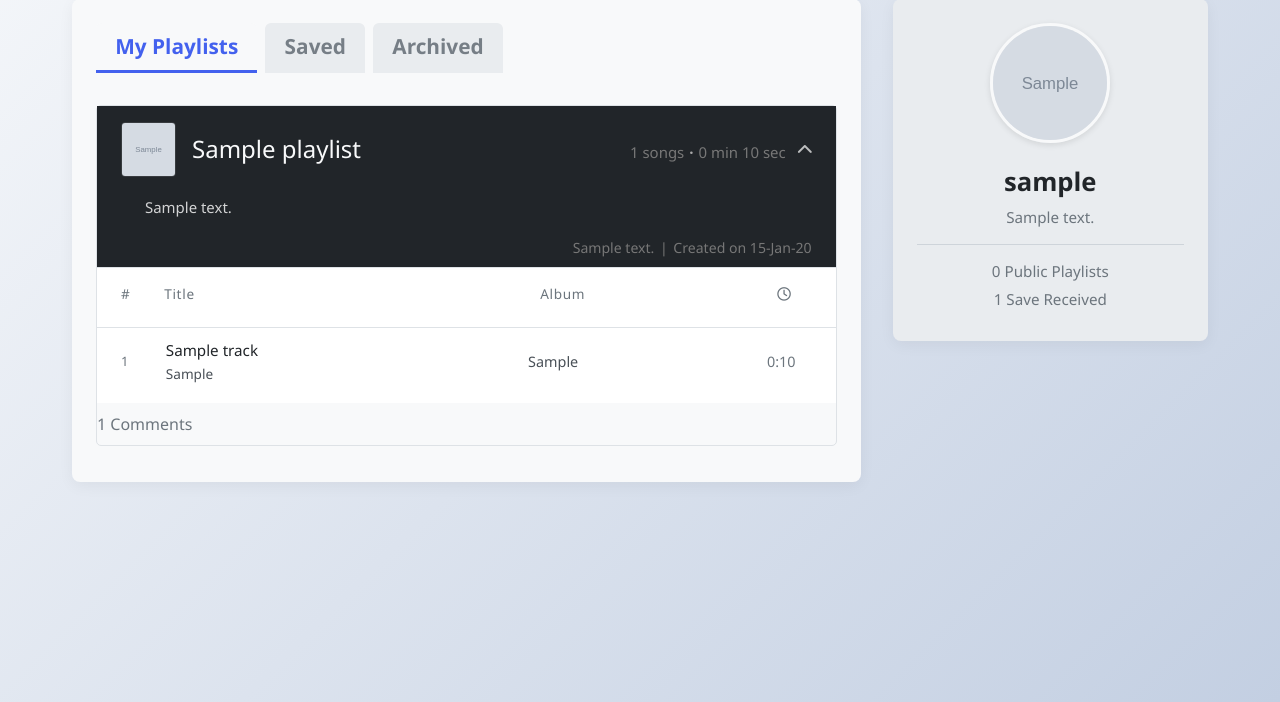
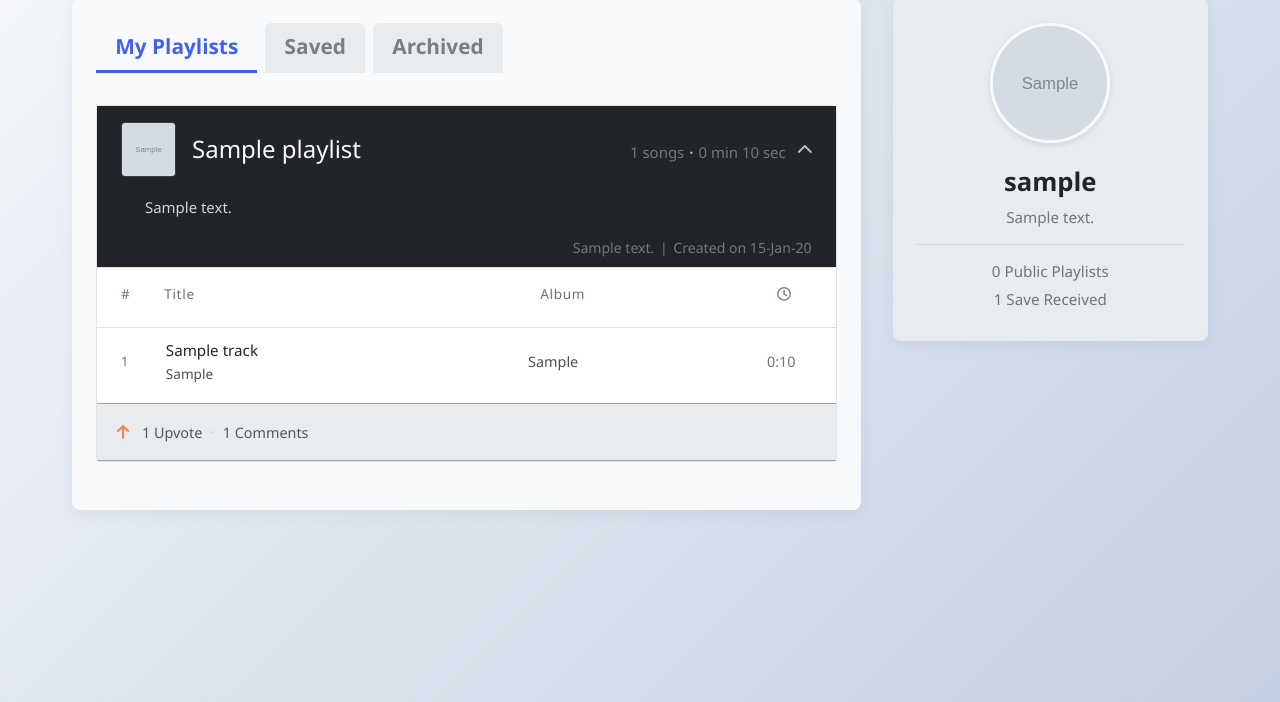
Before and after one commit to guramrekh/wavelink, a Flask app: page /home in a window 1280 px wide. Shown: the part 98-800 px from the top of the page. Run offline with Flask 3, Linux system fonts and the light colour scheme; a user stored in the database is signed in; tables that the repository leaves empty hold one stand-in row (values such as "Sample post"); grey boxes marked "Sample" are stand-in pictures; some libraries are stand-ins or nearby versions.

Commit message:
added upvoting

```diff
--- a/myapp/models.py
+++ b/myapp/models.py
@@ -63,6 +63,11 @@ class Playlist(db.Model):
     @property
     def total_duration(self):
         return sum(pt.track.duration or 0 for pt in self.tracks.all())
+
+    def is_liked_by_user(self, user):
+        if not user or not user.is_authenticated:
+            return False
+        return any(like.user_id == user.id for like in self.likes)
 
     def __repr__(self):
         return f"<Playlist: name='{self.name}', author_id={self.user_id}, visibility='{self.visibility}', created='{self.creation_date}'>"
--- a/myapp/routes/main.py
+++ b/myapp/routes/main.py
@@ -2,7 +2,7 @@ from flask import Blueprint, current_app, flash, redirect, render_template, requ
 from flask_login import current_user, login_required
 
 from myapp.forms import AccountUpdateForm
-from myapp.models import Playlist, User, SavedPlaylist, Comment
+from myapp.models import Playlist, User, SavedPlaylist, Comment, Like
 from myapp.extensions import db
 from myapp.routes.utils import formatted_total_duration, save_picture
 
--- a/myapp/static/css/home.css
+++ b/myapp/static/css/home.css
@@ -232,7 +232,7 @@ body {
 
 
 .playlist-item {
-    margin-bottom: 0.75rem;
+    margin-bottom: 1.5rem;
     border-radius: 5px;
     border: 1px solid #dee2e6;
 }
--- a/myapp/static/css/styles.css
+++ b/myapp/static/css/styles.css
@@ -176,23 +176,68 @@ body {
     color: white;
 }
 
-/* Comment Section Styles */
+
 .playlist-actions {
-  margin-top: 10px;
-  margin-bottom: 10px;
+  display: flex;
+  align-items: center;
+  padding: 12px 15px;
+  background-color: #e9ecef;
+  border-top: 1px solid #a1a3a5;
+  border-bottom: 1px solid #a1a3a5;
 }
+
+.like-form {
+  display: inline-block;
+  margin-right: 8px;
+}
+
+.like-btn {
+  background-color: transparent;
+  border: none;
+  color: #777;
+  cursor: pointer;
+  padding: 5px;
+  font-size: 1rem;
+}
+
+.like-btn:hover {
+  color: #555;
+}
+
+.like-btn.liked {
+  color: #ff7f50;
+}
+
+.like-btn.liked:hover {
+  color: #e35b2e;
+}
+
+.like-count {
+  font-size: 0.9rem;
+  color: #555;
+}
+
+.action-separator {
+  color: #ccc;
+  margin: 0 8px;
+}
+
 
 .toggle-comments-btn {
   cursor: pointer;
-  color: #6c757d;
+  color: #555;
+  font-size: 0.9rem;
+}
+
+.toggle-comments-btn:hover {
+  color: #333;
 }
 
 .comments-section {
   display: none;
-  margin-top: 15px;
   padding: 15px;
   border-top: 1px solid #dee2e6;
-  background-color: #f8f9fa;
+  background-color: #e9ecef;
   border-radius: 0.25rem;
 }
 
--- a/myapp/templates/edit_playlist.html
+++ b/myapp/templates/edit_playlist.html
@@ -4,6 +4,7 @@
 <head>
   <meta charset="UTF-8">
   <meta name="viewport" content="width=device-width, initial-scale=1.0">
+  <!-- <meta name="csrf-token" content="{{ csrf_token() }}"> -->
   <link rel="stylesheet" href="{{ url_for('static', filename='css/styles.css') }}">
   <link rel="stylesheet" href="{{ url_for('static', filename='css/home.css') }}">
   <link rel="stylesheet" href="{{ url_for('static', filename='css/forms.css') }}">
--- a/myapp/templates/home.html
+++ b/myapp/templates/home.html
@@ -135,6 +135,14 @@
             </div>
 
             <div class="playlist-actions">
+              <form method="POST" action="{{ url_for('playlist.toggle_like', playlist_id=playlist.id) }}" class="like-form">
+                <input type="hidden" name="csrf_token" value="{{ csrf_token() }}">
+                <button type="submit" class="btn like-btn {% if playlist.is_liked_by_user(current_user) %}liked{% endif %}" title="Upvote playlist">
+                  <i class="fas fa-arrow-up"></i>
+                </button>
+              </form>
+              <span class="like-count">{{ playlist.likes|length }} Upvote{{ 's' if playlist.likes|length != 1 else '' }}</span>
+              <span class="action-separator">·</span>
               <span class="toggle-comments-btn" data-playlist-id="{{ playlist.id }}">
                 <span class="comment-count-{{ playlist.id }}">{{ playlist.comments|length if playlist.comments else 0 }}</span> Comments
               </span>
```
Also changed, not shown: myapp/routes/playlist.py (+19 -1 lines), myapp/templates/account.html (+4 -4 lines), myapp/templates/user_profile.html (+8 -0 lines).
